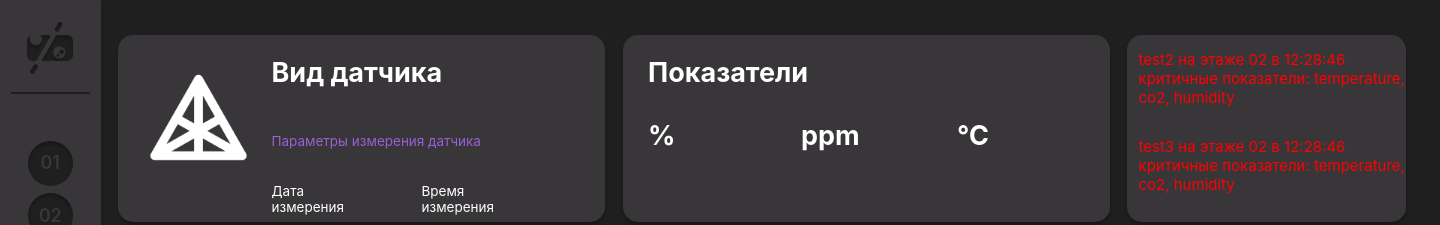
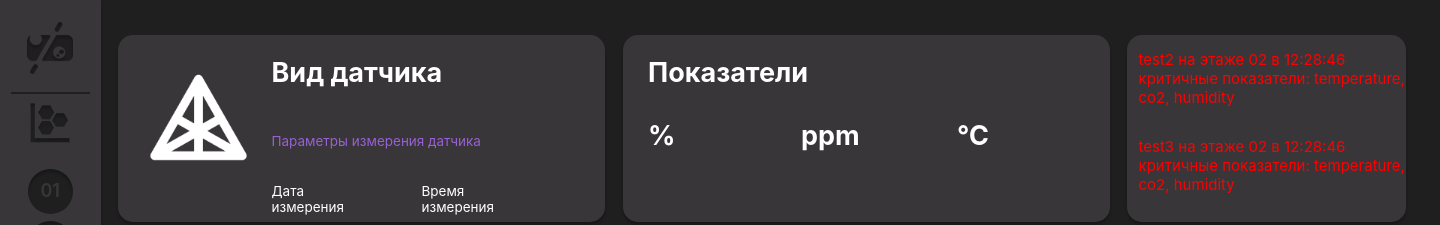
Before and after one commit to LxrdTendx/djangoMonitoring, a Django app: page /profile/ in a window 1440 px wide. Shown: the top 225 px of the page. Run offline with Django 4.2, Linux system fonts and the light colour scheme; a user stored in the database is signed in; data that the repository does not hold is empty; some libraries are stand-ins or nearby versions.

Commit message:
+update graph-icon

```diff
--- a/monitoring/auth_user/templates/profile.html
+++ b/monitoring/auth_user/templates/profile.html
@@ -118,8 +118,9 @@
         transition: 0.5s;
         background: url("{% static 'Logout-hover.svg' %}") no-repeat;
     }
-    .graph-link{
-      margin-bottom: 24px;
+
+    .graph-link {
+      margin-bottom: 20px;
       text-decoration: none;
       font-family: 'Inter', sans-serif;
       font-style: normal;
@@ -127,17 +128,18 @@
       font-size: 24px;
       line-height: 29px;
       color: #FFFFFF;
-
       bottom:0;
     }
+
     .graph-icon {
-      margin-top: 17px;
-      margin-bottom: 20px;
-      background: url("{% static 'graph-none.png' %}") no-repeat;
+        width: 61px; /* Установите размер изображения */
+        height: 61px;
+        background: url("{% static 'graph-none.svg' %}") no-repeat;
     }
-    .graph-link:hover .graph-icon{
-      transition: 0.5s;
-      background: url("{% static 'graph-active.png' %}") no-repeat;
+
+    .graph-link:hover .graph-icon {
+        transition: 0.5s;
+        background: url("{% static 'graph-active.svg' %}") no-repeat;
     }
 
     .sensor-button {
@@ -347,9 +349,11 @@
       </a>
 
       <hr class="separator">
-      <a class="graph-link">
+      <div class="graph-link">
         <div class="graph-icon"></div>
-      </a>
+      </div>
+
+
 
 
       <div class="floor-buttons">
```
Also changed, not shown: monitoring/static/profile.html (+4 -17 lines), monitoring/auth_user/templates/graph-active.svg (added), monitoring/auth_user/templates/graph-none.svg (added).
